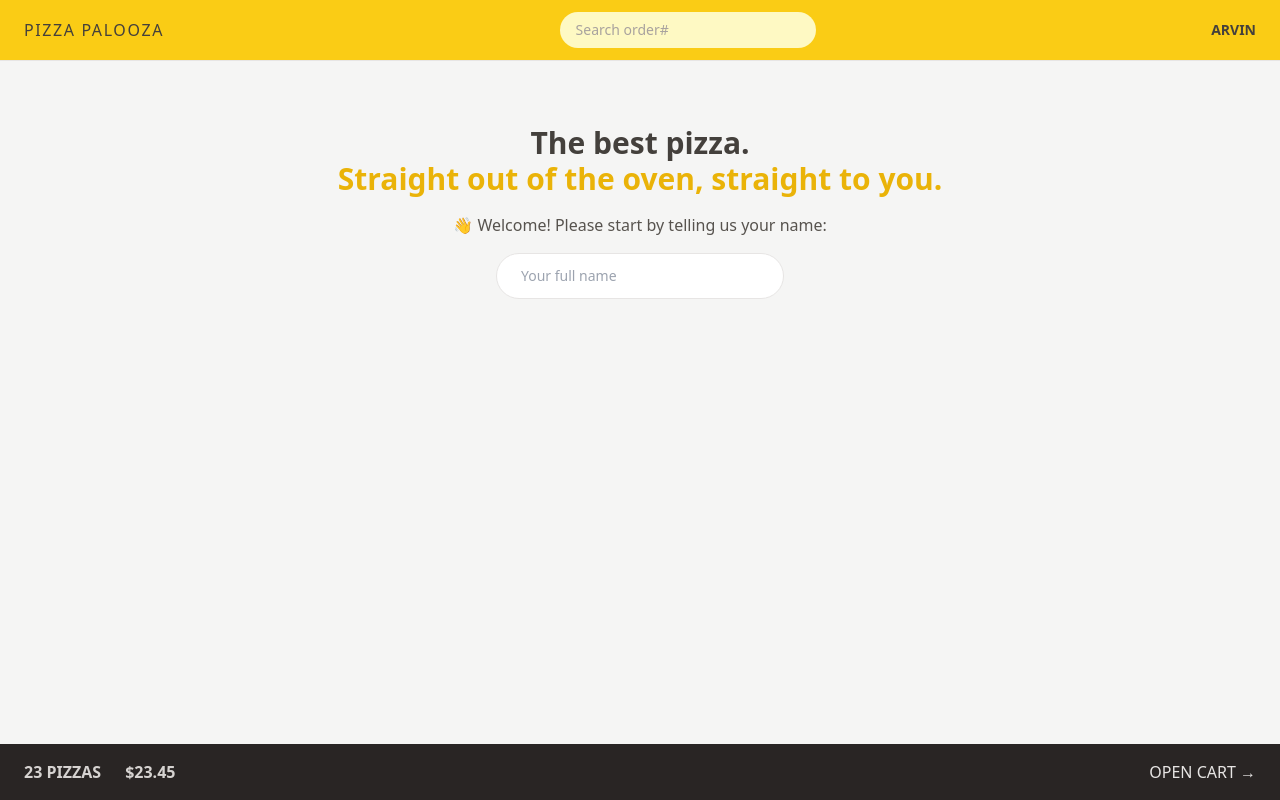
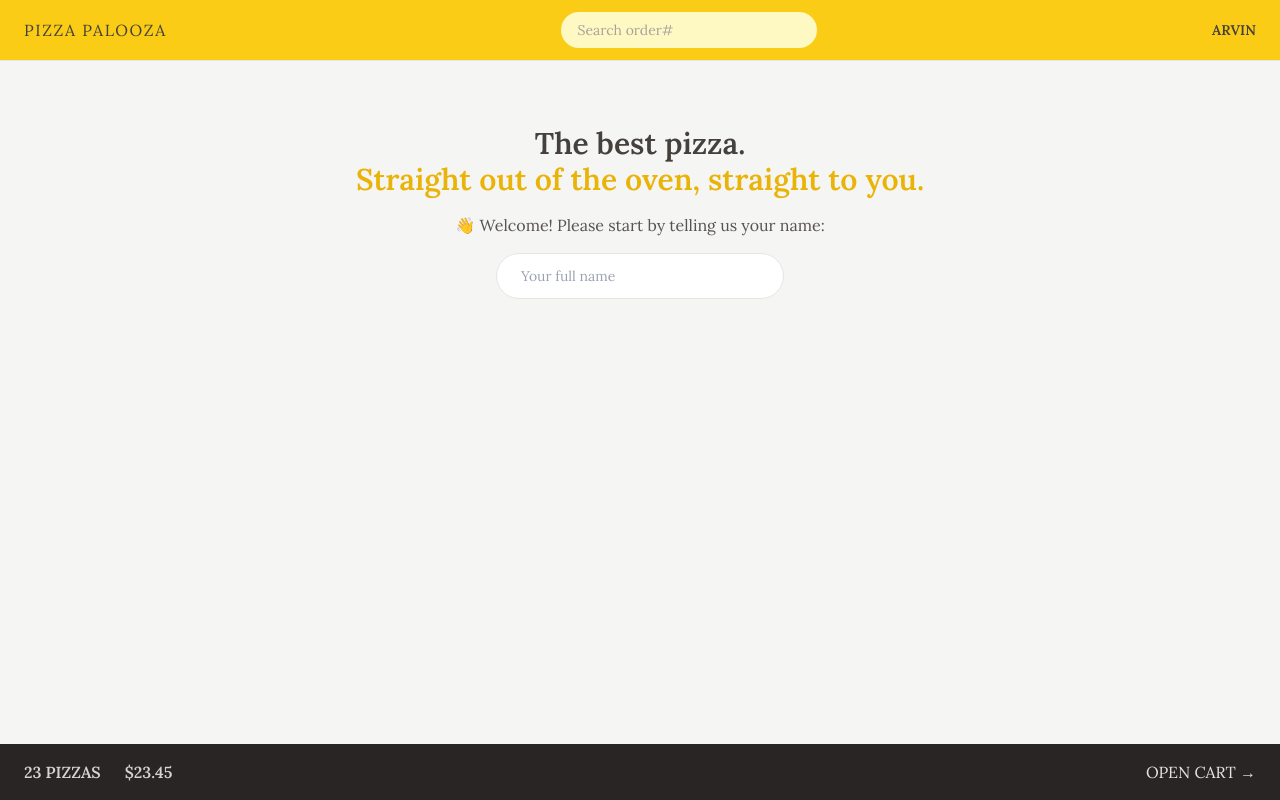
Before and after one commit to arvinbuid/pizza-palooza, a React (Vite) app: page / in a window 1280 px wide. Built offline with nearby package versions, Linux system fonts and the light colour scheme.

Commit message:
Added Lora font as a global font style for the application.

```diff
--- a/index.html
+++ b/index.html
@@ -4,6 +4,13 @@
     <meta charset="UTF-8" />
     <link rel="icon" type="image/svg+xml" href="/react.svg" />
     <meta name="viewport" content="width=device-width, initial-scale=1.0" />
+    <!-- Google Font -->
+    <link rel="preconnect" href="https://fonts.googleapis.com" />
+    <link rel="preconnect" href="https://fonts.gstatic.com" crossorigin />
+    <link
+      href="https://fonts.googleapis.com/css2?family=Lora:ital,wght@0,400..700;1,400..700&family=Open+Sans:ital,wght@0,300..800;1,300..800&family=Roboto+Mono:ital,wght@0,100..700;1,100..700&family=Source+Code+Pro:ital,wght@0,200..900;1,200..900&display=swap"
+      rel="stylesheet"
+    />
     <title>Pizza Palooza</title>
   </head>
   <body class="bg-stone-100 text-stone-700">
--- a/tailwind.config.js
+++ b/tailwind.config.js
@@ -1,8 +1,15 @@
 /** @type {import('tailwindcss').Config} */
 export default {
-  content: ["./index.html", "./src/**/*.{js,ts,jsx,tsx}"],
+  content: ['./index.html', './src/**/*.{js,ts,jsx,tsx}'],
   theme: {
-    extend: {},
+    fontFamily: {
+      sans: 'Lora, serif',
+    },
+    extend: {
+      height: {
+        screen: '100dvh',
+      },
+    },
   },
   plugins: [],
 };
```
